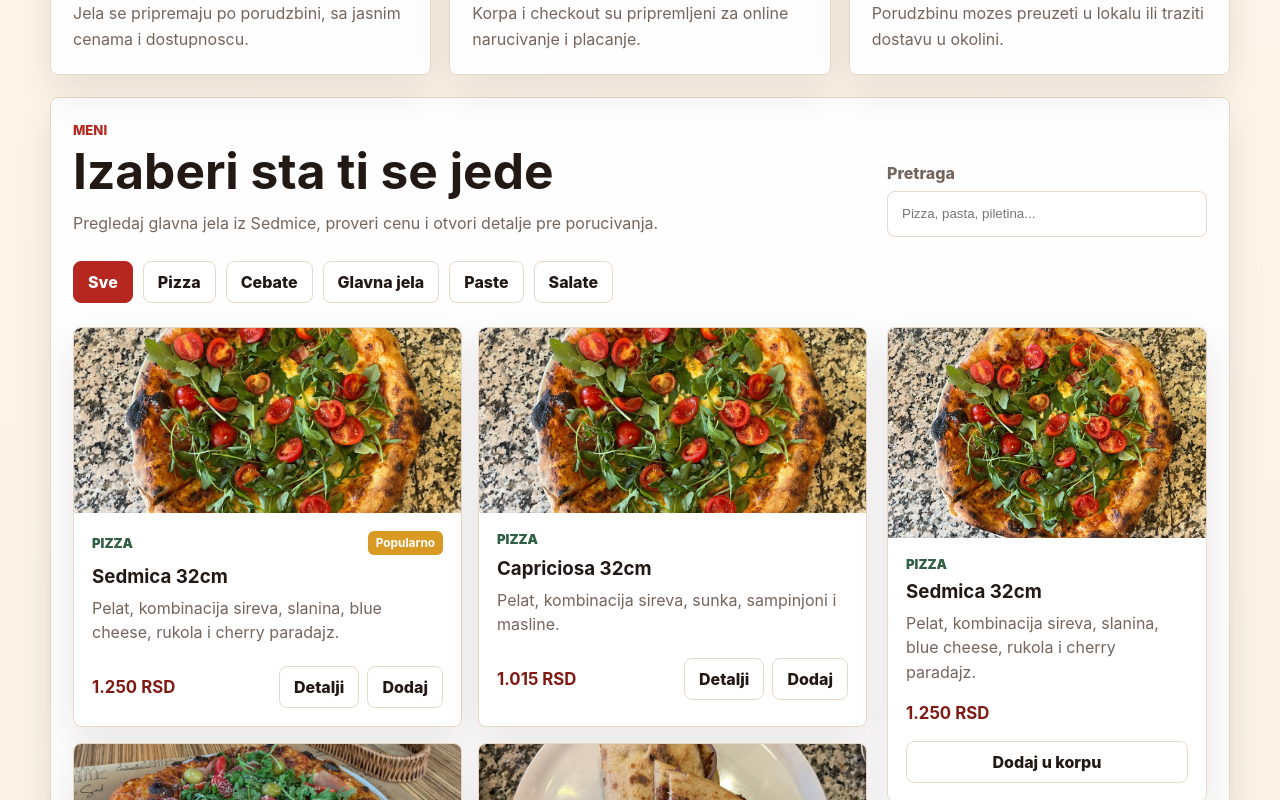
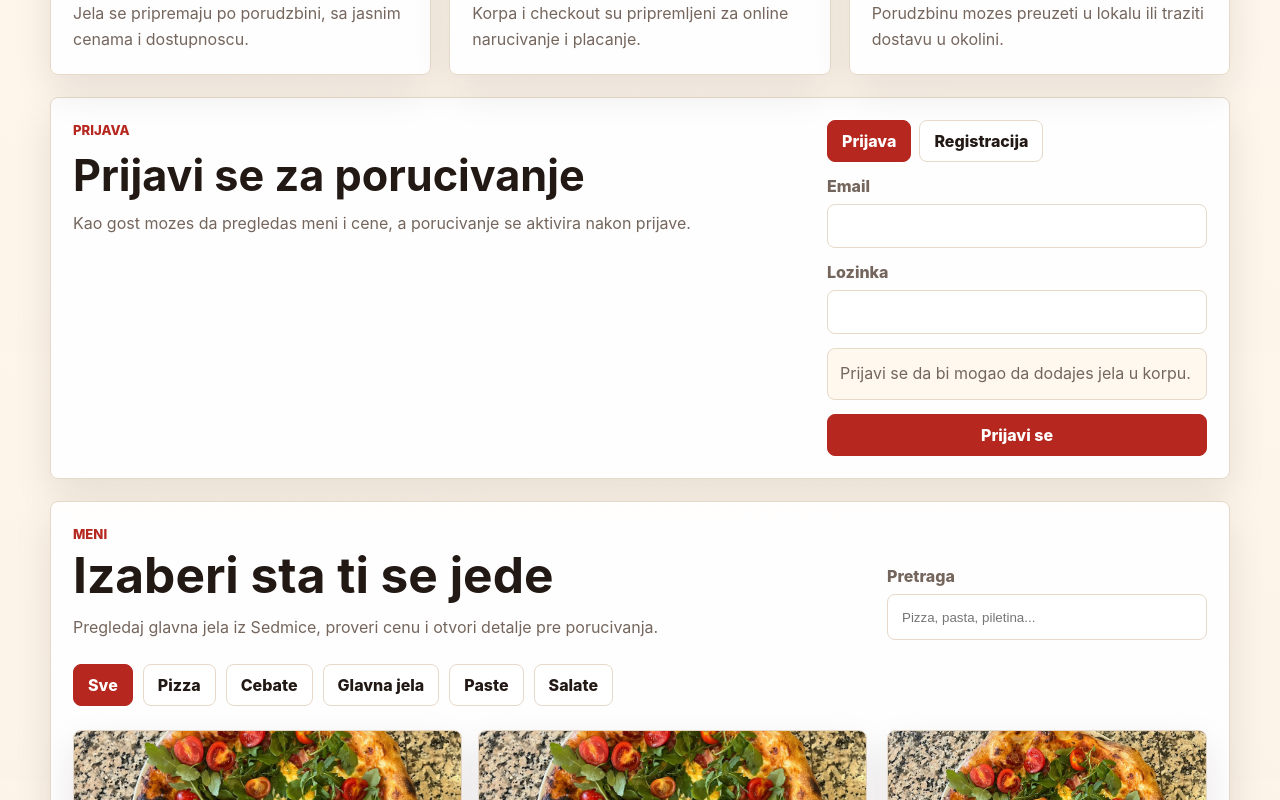
Before and after one commit to aleksandarstojsic/Veb-projekat---restoran, a React (Create React App) app in the folder client/: page / in a window 1280 px wide. Shown: the part 720-1520 px from the top of the page. Built offline with nearby package versions, Linux system fonts and the light colour scheme.

Commit message:
Dodata prijava korisnika

```diff
--- a/client/src/App.css
+++ b/client/src/App.css
@@ -198,6 +198,8 @@ main {
 
 .hero-card,
 .intro-grid article,
+.auth-section,
+.account-card,
 .menu-preview,
 .menu-card,
 .dish-details,
@@ -256,13 +258,109 @@ main {
 }
 
 .menu-preview,
+.auth-section,
 .checkout-section {
   margin-top: 22px;
 }
 
 .menu-preview .eyebrow,
+.auth-section .eyebrow,
 .checkout-section .eyebrow {
   color: var(--red);
+}
+
+.auth-section {
+  display: grid;
+  grid-template-columns: minmax(0, 1fr) 380px;
+  gap: 22px;
+  align-items: start;
+  padding: 22px;
+}
+
+.auth-section h2 {
+  margin: 8px 0 10px;
+  font-size: clamp(1.8rem, 4vw, 2.7rem);
+}
+
+.auth-section p {
+  margin: 0;
+  color: var(--muted);
+  line-height: 1.6;
+}
+
+.auth-form,
+.account-card {
+  display: grid;
+  gap: 14px;
+}
+
+.auth-tabs {
+  display: flex;
+  gap: 8px;
+}
+
+.auth-tabs button,
+.auth-submit,
+.account-card button {
+  min-height: 42px;
+  padding: 0 14px;
+  color: var(--ink);
+  background: #fff;
+  border: 1px solid var(--line);
+  border-radius: 8px;
+  cursor: pointer;
+  font-weight: 800;
+}
+
+.auth-tabs button.is-active,
+.auth-tabs button:hover,
+.auth-submit,
+.account-card button:hover {
+  color: #fff;
+  background: var(--red);
+  border-color: var(--red);
+}
+
+.auth-form label {
+  display: grid;
+  gap: 8px;
+  color: var(--muted);
+  font-weight: 800;
+}
+
+.auth-form input {
+  min-height: 44px;
+  padding: 0 12px;
+  color: var(--ink);
+  border: 1px solid var(--line);
+  border-radius: 8px;
+  outline: none;
+}
+
+.auth-form input:focus {
+  border-color: var(--red);
+  box-shadow: 0 0 0 3px rgba(181, 39, 31, 0.12);
+}
+
+.auth-notice {
+  padding: 12px;
+  background: var(--paper);
+  border: 1px solid var(--line);
+  border-radius: 8px;
+}
+
+.account-card {
+  padding: 18px;
+}
+
+.account-card span {
+  color: var(--green);
+  font-weight: 900;
+  text-transform: uppercase;
+}
+
+.account-card strong {
+  color: var(--ink);
 }
 
 .section-heading {
@@ -624,6 +722,7 @@ main {
 
   .hero,
   .intro-grid,
+  .auth-section,
   .menu-layout,
   .section-heading,
   .checkout-layout {
--- a/client/src/App.js
+++ b/client/src/App.js
@@ -18,6 +18,14 @@ function App() {
   const [deliveryMethod, setDeliveryMethod] = useState('Dostava');
   const [paymentMethod, setPaymentMethod] = useState('Kartica');
   const [orderNote, setOrderNote] = useState('');
+  const [authMode, setAuthMode] = useState('login');
+  const [authForm, setAuthForm] = useState({
+    name: '',
+    email: '',
+    password: '',
+  });
+  const [currentUser, setCurrentUser] = useState(null);
+  const [authNotice, setAuthNotice] = useState('Prijavi se da bi mogao da dodajes jela u korpu.');
 
   const filteredItems = useMemo(() => {
     const normalizedSearch = searchTerm.trim().toLowerCase();
@@ -34,8 +42,49 @@ function App() {
 
   const cartTotal = cartItems.reduce((sum, cartItem) => sum + cartItem.price * cartItem.quantity, 0);
   const cartCount = cartItems.reduce((sum, cartItem) => sum + cartItem.quantity, 0);
+  const isLoggedIn = Boolean(currentUser);
+
+  const handleAuthChange = (event) => {
+    const { name, value } = event.target;
+    setAuthForm((currentForm) => ({ ...currentForm, [name]: value }));
+  };
+
+  const submitAuth = (event) => {
+    event.preventDefault();
+    const trimmedName = authForm.name.trim();
+    const trimmedEmail = authForm.email.trim();
+
+    if (!trimmedEmail || !authForm.password) {
+      setAuthNotice('Unesi email i lozinku za prijavu.');
+      return;
+    }
+
+    if (authMode === 'register' && (!trimmedName || authForm.password.length < 6)) {
+      setAuthNotice('Za registraciju unesi ime i lozinku od najmanje 6 karaktera.');
+      return;
+    }
+
+    setCurrentUser({
+      name: trimmedName || trimmedEmail.split('@')[0],
+      email: trimmedEmail,
+      role: 'registrovani korisnik',
+    });
+    setAuthNotice('Uspesno si prijavljen. Mozes da nastavis porucivanje.');
+  };
+
+  const logout = () => {
+    setCurrentUser(null);
+    setCartItems([]);
+    setAuthNotice('Odjavljen si. Meni ostaje dostupan za pregled.');
+  };
 
   const addToCart = (item) => {
+    if (!isLoggedIn) {
+      setAuthNotice('Za dodavanje u korpu prvo se prijavi ili registruj.');
+      document.getElementById('prijava')?.scrollIntoView?.({ behavior: 'smooth' });
+      return;
+    }
+
     setCartItems((currentItems) => {
       const existingItem = currentItems.find((cartItem) => cartItem.id === item.id);
 
@@ -76,6 +125,7 @@ function App() {
         <nav className="main-nav" aria-label="Glavna navigacija">
           <a href="#meni">Meni</a>
           <a href="#korpa">Korpa {cartCount > 0 && <span>{cartCount}</span>}</a>
+          <a href="#prijava">{isLoggedIn ? 'Nalog' : 'Prijava'}</a>
           <a href="#dostava">Dostava</a>
           <a href="#kontakt">Kontakt</a>
         </nav>
@@ -120,6 +170,83 @@ function App() {
             <h2>Dostava i preuzimanje</h2>
             <p>Porudzbinu mozes preuzeti u lokalu ili traziti dostavu u okolini.</p>
           </article>
+        </section>
+
+        <section className="auth-section" id="prijava">
+          <div>
+            <p className="eyebrow">{isLoggedIn ? 'Nalog' : 'Prijava'}</p>
+            <h2>{isLoggedIn ? `Zdravo, ${currentUser.name}` : 'Prijavi se za porucivanje'}</h2>
+            <p>
+              Kao gost mozes da pregledas meni i cene, a porucivanje se aktivira nakon prijave.
+            </p>
+          </div>
+
+          {isLoggedIn ? (
+            <div className="account-card">
+              <span>{currentUser.role}</span>
+              <strong>{currentUser.email}</strong>
+              <button type="button" onClick={logout}>Odjavi se</button>
+            </div>
+          ) : (
+            <form className="auth-form" onSubmit={submitAuth}>
+              <div className="auth-tabs" aria-label="Tip forme">
+                <button
+                  className={authMode === 'login' ? 'is-active' : ''}
+                  type="button"
+                  onClick={() => setAuthMode('login')}
+                >
+                  Prijava
+                </button>
+                <button
+                  className={authMode === 'register' ? 'is-active' : ''}
+                  type="button"
+                  onClick={() => setAuthMode('register')}
+                >
+                  Registracija
+                </button>
+              </div>
+
+              {authMode === 'register' && (
+                <label htmlFor="auth-name">
+                  Ime
+                  <input
+                    id="auth-name"
+                    name="name"
+                    type="text"
+                    value={authForm.name}
+                    onChange={handleAuthChange}
+                  />
+                </label>
+              )}
+
+              <label htmlFor="auth-email">
+                Email
+                <input
+                  id="auth-email"
+                  name="email"
+                  type="email"
+                  value={authForm.email}
+                  onChange={handleAuthChange}
+                />
+              </label>
+
+              <label htmlFor="auth-password">
+                Lozinka
+                <input
+                  id="auth-password"
+                  name="password"
+                  type="password"
+                  value={authForm.password}
+                  onChange={handleAuthChange}
+                />
+              </label>
+
+              <p className="auth-notice">{authNotice}</p>
+              <button className="auth-submit" type="submit">
+                {authMode === 'register' ? 'Registruj se' : 'Prijavi se'}
+              </button>
+            </form>
+          )}
         </section>
 
         <section className="menu-preview" id="meni">
@@ -174,7 +301,7 @@ function App() {
                           Detalji
                         </button>
                         <button type="button" onClick={() => addToCart(item)}>
-                          Dodaj
+                          {isLoggedIn ? 'Dodaj' : 'Prijava'}
                         </button>
                       </span>
                     </div>
@@ -192,7 +319,7 @@ function App() {
                 <strong>{selectedItem.price.toLocaleString('sr-RS')} RSD</strong>
               </div>
               <button className="wide-action" type="button" onClick={() => addToCart(selectedItem)}>
-                Dodaj u korpu
+                {isLoggedIn ? 'Dodaj u korpu' : 'Prijavi se za porucivanje'}
               </button>
             </aside>
           </div>
```
Also changed, not shown: 1 other file (tests, documents, lock files or other folders).
